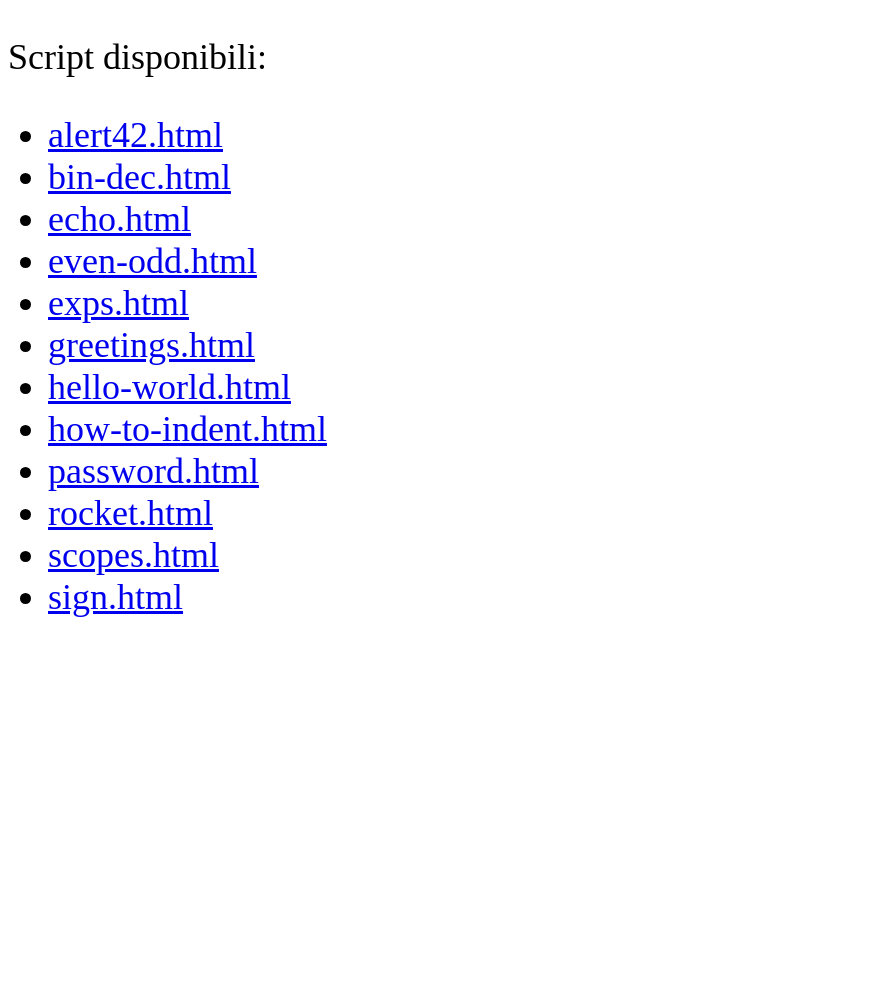
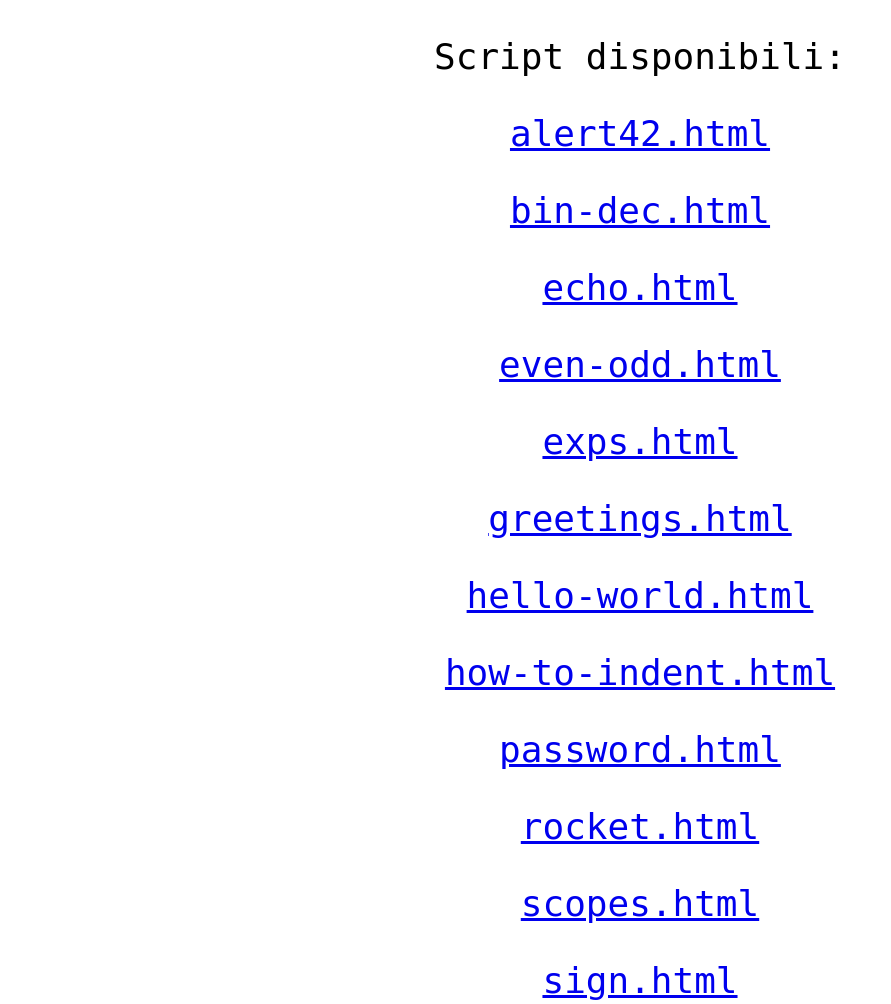
Before and after one commit to gmarabelli/javascript, a plain HTML site: page index.html in a window 1280 px wide. Shown: the whole page, without its empty margins (0-891 px from the left). Before the commit the page ends 800 px from the top, so only its background shows below. Drawn offline with Linux system fonts and the light colour scheme.

Commit message:
Update index.html
Centered list

```diff
--- a/index.html
+++ b/index.html
@@ -4,7 +4,8 @@
 		<title>JavaScript</title>
 		<style>
 			body{
-				font-size: 4.5vh;
+				font: 4.5vh mono;
+				text-align: center;
 			}
 		</style>
 	</head>
@@ -12,19 +13,19 @@
 		<p>
 			Script disponibili:
 		</p>
-		<ul>
-			<li><a href="./scripts/alert42.html">alert42.html</a></li>
-			<li><a href="./scripts/bin-dec.html">bin-dec.html</a></li>
-			<li><a href="./scripts/echo.html">echo.html</a></li>
-			<li><a href="./scripts/even-odd.html">even-odd.html</a></li>
-			<li><a href="./scripts/exps.html">exps.html</a></li>
-			<li><a href="./scripts/greetings.html">greetings.html</a></li>
-			<li><a href="./scripts/hello-world.html">hello-world.html</a></li>
-			<li><a href="./scripts/how-to-indent.html">how-to-indent.html</a></li>
-			<li><a href="./scripts/password.html">password.html</a></li>
-			<li><a href="./scripts/rocket.html">rocket.html</a></li>
-			<li><a href="./scripts/scopes.html">scopes.html</a></li>
-			<li><a href="./scripts/sign.html">sign.html</a></li>
-		</ul>
+		<div>
+			<p><a href="./scripts/alert42.html">alert42.html</a></p>
+			<p><a href="./scripts/bin-dec.html">bin-dec.html</a></p>
+			<p><a href="./scripts/echo.html">echo.html</a></p>
+			<p><a href="./scripts/even-odd.html">even-odd.html</a></p>
+			<p><a href="./scripts/exps.html">exps.html</a></p>
+			<p><a href="./scripts/greetings.html">greetings.html</a></p>
+			<p><a href="./scripts/hello-world.html">hello-world.html</a></p>
+			<p><a href="./scripts/how-to-indent.html">how-to-indent.html</a></p>
+			<p><a href="./scripts/password.html">password.html</a></p>
+			<p><a href="./scripts/rocket.html">rocket.html</a></p>
+			<p><a href="./scripts/scopes.html">scopes.html</a></p>
+			<p><a href="./scripts/sign.html">sign.html</a></p>
+		</div>
 	</body>
 </html>
```
